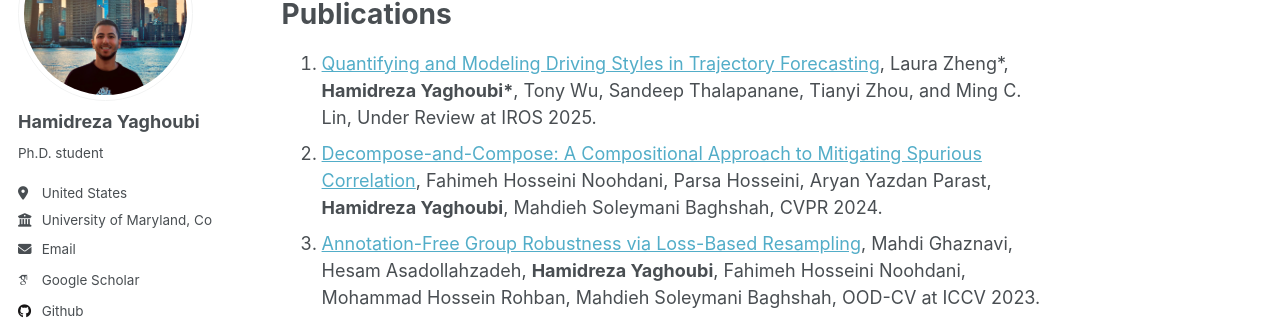
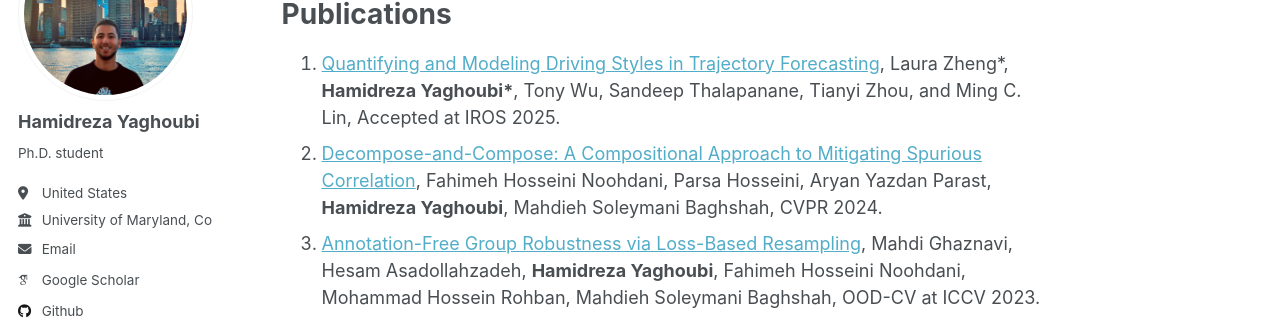
Before and after one commit to HamidrezaYaghoubi/HamidrezaYaghoubi.github.io, a Jekyll site: the page built from _pages/about.md, in a window 1280 px wide and 900 px high, scrolled down 395 px. Shown: the part 180-500 px from the top of the window. Built offline with Jekyll 4.4.1, drawn with Linux system fonts in a browser that asks for light colours; some web fonts are replaced.

Commit message:
Update about.md

```diff
--- a/_pages/about.md
+++ b/_pages/about.md
@@ -34,7 +34,7 @@ I'm a first-year Ph.D. student in Computer Engineering at the University of Mary
 
 Publications
 ======
-1. [Quantifying and Modeling Driving Styles in Trajectory Forecasting](https://arxiv.org/abs/2503.04994), Laura Zheng\*, **Hamidreza Yaghoubi\***, Tony Wu, Sandeep Thalapanane, Tianyi Zhou, and Ming C. Lin, Under Review at IROS 2025.
+1. [Quantifying and Modeling Driving Styles in Trajectory Forecasting](https://arxiv.org/abs/2503.04994), Laura Zheng\*, **Hamidreza Yaghoubi\***, Tony Wu, Sandeep Thalapanane, Tianyi Zhou, and Ming C. Lin, Accepted at IROS 2025.
 1. [Decompose-and-Compose: A Compositional Approach to Mitigating Spurious Correlation](https://openaccess.thecvf.com/content/CVPR2024/papers/Noohdani_Decompose-and-Compose_A_Compositional_Approach_to_Mitigating_Spurious_Correlation_CVPR_2024_paper.pdf), Fahimeh Hosseini Noohdani, Parsa Hosseini, Aryan Yazdan Parast, **Hamidreza Yaghoubi**, Mahdieh Soleymani Baghshah, CVPR 2024.
 1. [Annotation-Free Group Robustness via Loss-Based Resampling](https://arxiv.org/pdf/2312.04893), Mahdi Ghaznavi, Hesam Asadollahzadeh, **Hamidreza Yaghoubi**, Fahimeh Hosseini Noohdani, Mohammad Hossein Rohban, Mahdieh Soleymani Baghshah, OOD-CV at ICCV 2023.
 
```
